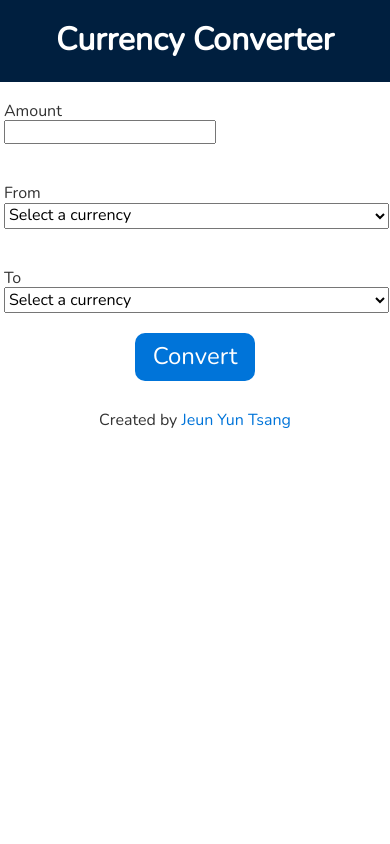
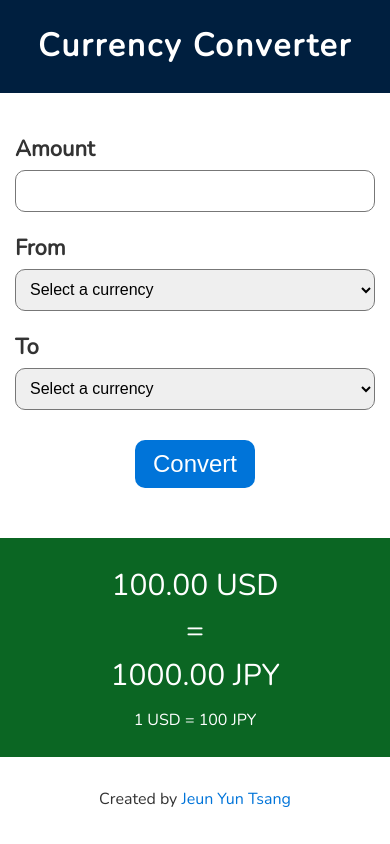
Before and after one commit to jytsang/currency-checker, a React (Create React App) app: page / in a window 390 px wide. Built offline with nearby package versions, Linux system fonts and the light colour scheme.

Commit message:
add responsive css

```diff
--- a/package.json
+++ b/package.json
@@ -4,7 +4,6 @@
   "private": true,
   "dependencies": {
     "axios": "^0.18.0",
-    "normalize.css": "^8.0.1",
     "react": "^16.8.6",
     "react-dom": "^16.8.6",
     "react-redux": "^7.0.2",
@@ -12,7 +11,8 @@
     "react-scripts": "2.1.8",
     "redux": "^4.0.1",
     "redux-form": "^8.2.0",
-    "redux-thunk": "^2.3.0"
+    "redux-thunk": "^2.3.0",
+    "sanitize.css": "^8.0.0"
   },
   "scripts": {
     "start": "react-scripts start",
--- a/src/App.js
+++ b/src/App.js
@@ -1,5 +1,6 @@
-import 'normalize.css';
-import './style.css';
+import 'sanitize.css';
+import './css/style.css';
+import './css/medium.css';
 import React from 'react';
 
 import Header from './components/template/Header';
--- a/src/components/conversion/ConvertAmount.js
+++ b/src/components/conversion/ConvertAmount.js
@@ -8,8 +8,8 @@ class ConvertAmount extends React.Component {
     return (
       <fieldset className={className}>
         <label className="form-group-label" htmlFor={input.name}>Amount</label>
-        <input id={input.name} {...input} type={type} />
-        <span>{meta.touched && meta.error}</span>
+        <input className="form-group-input" id={input.name} {...input} type={type} />
+        <div className="text-error">{meta.touched && meta.error}</div>
       </fieldset>
     );
   }
--- a/src/components/conversion/ConvertCurrencies.js
+++ b/src/components/conversion/ConvertCurrencies.js
@@ -8,7 +8,7 @@ class ConvertCurrencies extends React.Component {
     return (
       <fieldset className={className}>
         <label className="form-group-label" htmlFor={input.name}>{label}</label>
-        <select id={input.name} {...input}>
+        <select className="form-group-select" id={input.name} {...input}>
           <option value="">Select a currency</option>
           {currencies}
         </select>
--- a/src/components/conversion/ShowConversion.js
+++ b/src/components/conversion/ShowConversion.js
@@ -5,13 +5,18 @@ import { fetchConversion } from '../../actions';
 
 class ShowConversion extends React.Component {
   render() {
-    if(this.props.conversion === null){
-      return (null);
-    }
+    // if(this.props.conversion === null){
+    //   return (null);
+    // }
 
     return (
       <div className="result container">
-        {this.props.conversion.val}
+        <div className="result-amount">
+          <span className="result-amount-base">100.00 USD</span> <span className="result-amount-sign">=</span> <span className="result-amount-target">1000.00 JPY</span>
+        </div>
+        <div className="result-single">
+          <span className="result-amount-base">1 USD</span> <span className="result-amount-sign">=</span> <span className="result-amount-target">100 JPY{/* {this.props.conversion.val} */}</span>
+        </div>
       </div>
     );
   }
--- /dev/null
+++ b/src/css/medium.css
@@ -0,0 +1,14 @@
+/* Medium device breakpoint */
+@media only screen and (min-width: 768px) {
+  .form-group-amount {
+    width: 24%;
+  }
+
+  .form-group-currency {
+    width: 38%;
+  }
+
+  .result-amount span {
+    display: inline;
+  }
+}
--- /dev/null
+++ b/src/css/style.css
@@ -0,0 +1,122 @@
+.clearfix::after {
+  content: "";
+  clear: both;
+  display: table;
+}
+
+body {
+  font-family: 'Nunito', sans-serif;
+  color: #333333;
+}
+
+a {
+  text-decoration: none;
+  color: #0074D9;
+}
+
+.container {
+  margin: 0 auto;
+  max-width: 1280px;
+}
+
+.header {
+  padding: 1px 0;
+  background-color: #001f3f;
+  letter-spacing: 2px;
+  text-align: center;
+  color: white;
+}
+
+.convert-form {
+  margin: 0 auto;
+  padding: 30px 0;
+  max-width: 800px;
+}
+
+.form-group {
+  float: left;
+  margin: 0;
+  border: none;
+  padding: 10px 15px;
+}
+
+.form-group-label {
+  display: block;
+  margin-bottom: 4px;
+  font-size: 22px;
+  font-weight: bold;
+}
+
+.form-group-input {
+  border: solid 1px #777777;
+  border-radius: 10px;
+  padding: 0 10px;
+  width: 100%;
+  height: 42px;
+  font-size: 20px;
+}
+
+.form-group-select {
+  border: solid 1px #777777;
+  border-radius: 10px;
+  height: 42px;
+  padding: 0 10px;
+  width: 100%;
+  font-size: 16px;
+}
+
+.form-group-amount {
+  width: 100%;
+}
+
+.form-group-currency {
+  width: 100%;
+}
+
+.form-group-error .form-group-input, .form-group-error .form-group-select {
+  border-color: red;
+  background-color: #ffcccc;
+}
+
+.text-error {
+  color: red;
+}
+
+.submit-container {
+  padding: 20px 0;
+  text-align: center;
+}
+
+.button-submit {
+  border: none;
+  border-radius: 10px;
+  padding: 10px 18px;
+  background-color: #0074D9;
+  font-size: 24px;
+  color: white;
+}
+
+.button-submit:hover {
+  background-color: #0b6623;
+}
+
+.result {
+  padding: 25px 0;
+  background-color: #0b6623;
+  text-align: center;
+  color: white;
+}
+
+.result-amount {
+  margin-bottom: 10px;
+  font-size: 30px;
+}
+
+.result-amount span {
+  display: block;
+}
+
+.footer {
+  padding: 30px 0;
+  text-align: center;
+}
--- a/src/style.css
+++ /dev/null
@@ -1,69 +0,0 @@
-.clearfix::after {
-  content: "";
-  clear: both;
-  display: table;
-}
-
-body {
-  font-family: 'Nunito', sans-serif;
-  color: #333333;
-}
-
-a {
-  text-decoration: none;
-  color: #0074D9;
-}
-
-.container {
-  margin: 0 auto;
-  max-width: 1280px;
-}
-
-.header {
-  padding: 1px 0;
-  background-color: #001f3f;
-  text-align: center;
-  color: white;
-}
-
-.form-group {
-  float: left;
-  margin: 0;
-  border: none;
-  padding: 20px 1%;
-}
-
-.form-group-label {
-  display: block;
-}
-
-.form-group-amount {
-  width: 23%;
-}
-
-.form-group-currency {
-  width: 34%;
-}
-
-.submit-container {
-  text-align: center;
-}
-
-.button-submit {
-  border: none;
-  border-radius: 10px;
-  padding: 10px 18px;
-  background-color: #0074D9;
-  font-size: 24px;
-  color: white;
-}
-
-.result {
-  padding: 50px 0;
-  text-align: center;
-}
-
-.footer {
-  padding: 30px 0;
-  text-align: center;
-}
```
Also changed, not shown: 1 other file (tests, documents, lock files or other folders).
